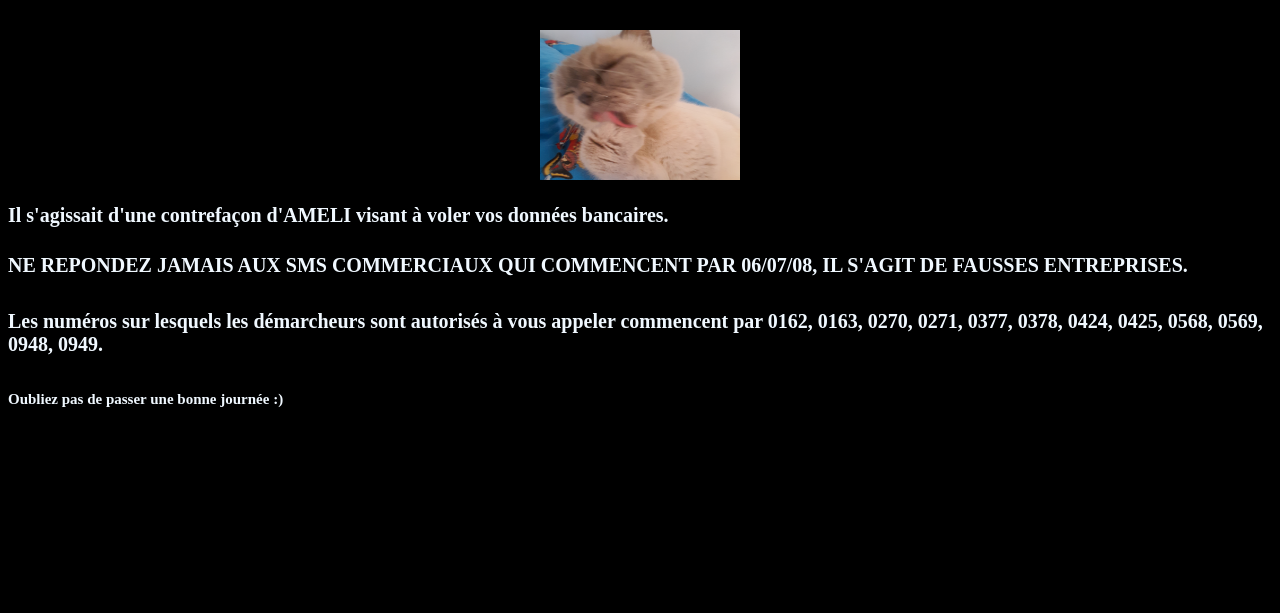
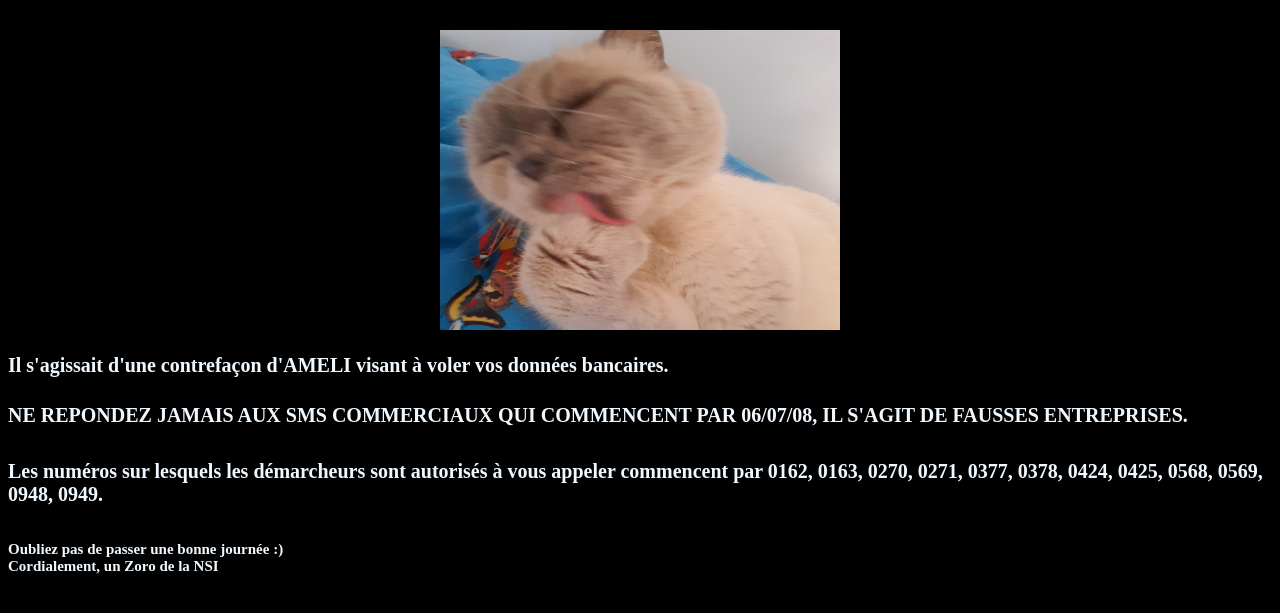
Before and after one commit to DK-AIOSYNE/HACKED, a plain HTML site: page index.html in a window 1280 px wide. Shown: the part 157-770 px from the top of the page. Drawn offline with Linux system fonts and the light colour scheme.

Commit message:
index.html

```diff
--- a/index.html
+++ b/index.html
@@ -50,7 +50,7 @@
 <h1><strong>J'ai hacké ce site.</strong> </h1>
 <h2>Du coup a la place voici une photo de mon chat :</h2>
 <div class="container">
-    <img src="image.jpg" width="200" height="150" alt="Image" class="image">
+    <img src="image.jpg" width="400" height="300" alt="Image" class="image">
   </div>
 <h3>Il s'agissait d'une contrefaçon d'AMELI visant à voler vos données bancaires.</h3>
 <h4>NE REPONDEZ JAMAIS AUX SMS COMMERCIAUX QUI COMMENCENT PAR 06/07/08,
@@ -58,6 +58,8 @@ IL S'AGIT DE FAUSSES ENTREPRISES.</h4>
 <h5>Les numéros sur lesquels les démarcheurs sont autorisés à vous appeler commencent par 0162, 0163, 0270, 0271, 0377, 0378, 0424, 0425, 0568, 0569, 0948, 0949.</h5>
 <h6>
   Oubliez pas de passer une bonne journée :)
+  <br>
+  Cordialement, un Zoro de la NSI
 </h6>
 </body>
 </html>
```
